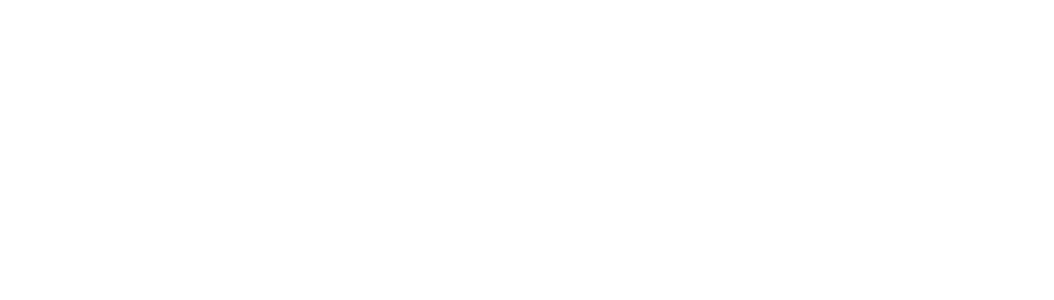
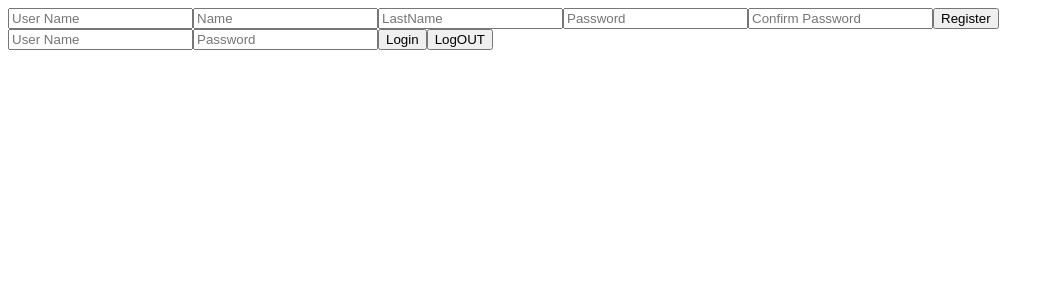
Before and after one commit to NurshatYusuf/bknmenu, a React (Create React App) app: page / in a window 1280 px wide. Shown: the top 300 px of the page, without its empty margins (0-1054 px from the left). Built offline with nearby package versions, Linux system fonts and the light colour scheme.

Commit message:
add registration

```diff
--- /dev/null
+++ b/db.json
@@ -0,0 +1,28 @@
+{
+  "users": [
+    {
+      "userName": "Nur",
+      "name": "Nurshat",
+      "lastName": "Yusuf",
+      "password": "123",
+      "isLogin": false,
+      "id": 1
+    },
+    {
+      "userName": "zuhkra",
+      "name": "zukhra",
+      "lastName": "shuhrat",
+      "password": "321",
+      "isLogin": false,
+      "id": 2
+    },
+    {
+      "userName": "Beka",
+      "name": "Bekturgan",
+      "lastName": "Abdykadyrov",
+      "password": "4321",
+      "isLogin": true,
+      "id": 3
+    }
+  ]
+}
--- a/src/App.js
+++ b/src/App.js
@@ -1,10 +1,14 @@
-import React from 'react';
+import React from "react";
+import UsersContextProvider from "./contexts/userContext";
+import RegistrationPage from "./pages/RegistrationPage";
+import LoginPage from "./pages/LoginPage";
 
 function App() {
   return (
-    <>
-
-    </>
+    <UsersContextProvider>
+      <RegistrationPage />
+      <LoginPage />
+    </UsersContextProvider>
   );
 }
 
--- /dev/null
+++ b/src/contexts/userContext.js
@@ -0,0 +1,120 @@
+import React, { useReducer, useContext } from "react";
+import axios from "axios";
+
+export const usersContext = React.createContext();
+export const useAuth = () => useContext(usersContext);
+const INIT_STATE = {
+  users: [],
+  oneUser: null,
+};
+function reducer(state = INIT_STATE, action) {
+  switch (action.type) {
+    case "GET_USERS":
+      return { ...state, users: action.payload };
+    case "GET_ONE_USER":
+      return { ...state, oneUser: action.payload };
+    default:
+      return state;
+  }
+}
+const UsersContextProvider = ({ children }) => {
+  const API = " http://localhost:8000/users";
+
+  const [state, dispatch] = useReducer(reducer, INIT_STATE);
+
+  async function getUsers() {
+    let res = await axios(API);
+    dispatch({
+      type: "GET_USERS",
+      payload: res.data,
+    });
+  }
+
+  async function addUser(newUser) {
+    await axios.post(API, newUser);
+    getUsers();
+    dispatch({
+      type: "GET_ONE_USER",
+      payload: newUser,
+    });
+  }
+  async function deleteUser(id) {
+    await axios.delete(`${API}/${id}`);
+    getUsers();
+  }
+  async function getOneUser(userName) {
+    let { data } = await axios.get(API);
+    let obj = data.find((item) => item.userName === userName);
+    console.log(obj);
+    dispatch({
+      type: "GET_ONE_USER",
+      payload: obj,
+    });
+  }
+
+  // start
+  async function loginUser2(userName, password) {
+    let { data } = await axios.get(API);
+    let obj = data.find((item) => item.userName === userName);
+    if (!obj) {
+      alert("No user");
+      return;
+    }
+    if (obj.password !== password) {
+      alert("No");
+      return;
+    }
+    obj.isLogin = true;
+    await axios.patch(`${API}/${obj.id}`, obj);
+  }
+  async function logOut(userName, password) {
+    let { data } = await axios.get(API);
+    let obj = data.find((item) => (item.isLogin = true));
+
+    obj.isLogin = false;
+    await axios.patch(`${API}/${obj.id}`, obj);
+    console.log(obj);
+  }
+
+  // end
+
+  async function updateUser(id, editedUser) {
+    await axios.patch(`${API}/${id}`, editedUser);
+    getUsers();
+  }
+  async function checkUniqueUserName(checkName) {
+    let users = [];
+    users.push(await axios.get(API));
+    console.log(users[0].data);
+    return users[0].data.some((item) => item.userName === checkName);
+  }
+  function checkUserPassword(userName, pass) {
+    getOneUser(userName);
+    let user = state.oneUser;
+
+    return user.password === pass;
+  }
+
+  return (
+    <usersContext.Provider
+      value={{
+        users: state.users,
+        oneUser: state.oneUser,
+
+        getOneUser,
+        getUsers,
+        addUser,
+        deleteUser,
+        updateUser,
+        checkUniqueUserName,
+        checkUserPassword,
+        loginUser2,
+        logOut,
+      }}
+    >
+      {children}
+    </usersContext.Provider>
+  );
+};
+
+export default UsersContextProvider;
--- /dev/null
+++ b/src/helpers/consts.js
@@ -0,0 +1,6 @@
+export const USERS = {
+  GET_USERS: "GET_USERS",
+  GET_USER_DETAILS: "GET_USER_DETAILS",
+};
+
+export const JSON_API_PRODUCTS = "http://localhost:8000/users";
--- /dev/null
+++ b/src/pages/LoginPage.jsx
@@ -0,0 +1,44 @@
+import React, { useState } from "react";
+
+import { useAuth } from "../contexts/userContext";
+
+const LoginPage = () => {
+  const { logOut, loginUser2 } = useAuth();
+
+  const [userName, setUserName] = useState("");
+  const [pass, setPass] = useState("");
+
+  async function loginUser() {
+    loginUser2(userName, pass);
+    setUserName("");
+    setPass("");
+  }
+
+  return (
+    <div>
+      <input
+        type="text"
+        value={userName}
+        onChange={(e) => setUserName(e.target.value)}
+        placeholder="User Name"
+      />
+
+      <input
+        type="password"
+        value={pass}
+        onChange={(e) => setPass(e.target.value)}
+        placeholder="Password"
+      />
+      <button onClick={() => loginUser()}>Login</button>
+
+      {/* {isLogin.isLogin === true ? ( */}
+      <button onClick={logOut}> LogOUT</button>
+      {/* ) : (
+        <></>
+      )}
+      {isLogin.isLogin == true ? <h5>You are logged in</h5> : <></>} */}
+    </div>
+  );
+};
+
+export default LoginPage;
--- a/src/pages/RegistrationPage.jsx
+++ b/src/pages/RegistrationPage.jsx
@@ -1,7 +1,91 @@
-import React from "react";
+import React, { useState } from "react";
+import { useEffect } from "react";
+import { useAuth } from "../contexts/userContext";
 
 const RegistrationPage = () => {
-  return <div>RegistrationPage</div>;
+  const { addUser, checkUniqueUserName } = useAuth();
+  const [userName, setUserName] = useState("");
+  const [name, setName] = useState("");
+  const [lastName, setLastName] = useState("");
+  const [password, setPassword] = useState("");
+  const [confirm, setConfirm] = useState("");
+  const [isLogin, setIsLogin] = useState(false);
+
+  async function handleValues() {
+    if (
+      !userName.trim() ||
+      !name.trim() ||
+      !lastName.trim() ||
+      !confirm.trim() ||
+      !password.trim()
+    ) {
+      alert("Some inputs are empty");
+      return;
+    }
+    if (password !== confirm) {
+      alert("Password do not match");
+      return;
+    }
+    let newUser = {
+      userName,
+      name,
+      lastName,
+      password,
+      isLogin,
+    };
+    //func
+
+    if (await checkUniqueUserName(newUser.userName)) {
+      alert("UserName already exists");
+      return;
+    } else {
+      addUser(newUser);
+      setName("");
+      setLastName("");
+      setPassword("");
+      setConfirm("");
+      setUserName("");
+
+      alert("successfull registration");
+    }
+  }
+
+  return (
+    <div>
+      <input
+        type="text"
+        value={userName}
+        onChange={(e) => setUserName(e.target.value)}
+        placeholder="User Name"
+      />
+      <input
+        type="text"
+        value={name}
+        onChange={(e) => setName(e.target.value)}
+        placeholder="Name"
+      />
+      <input
+        type="text"
+        value={lastName}
+        onChange={(e) => setLastName(e.target.value)}
+        placeholder="LastName"
+      />
+      <input
+        type="text"
+        value={password}
+        onChange={(e) => setPassword(e.target.value)}
+        placeholder="Password"
+      />
+      <input
+        type="text"
+        value={confirm}
+        onChange={(e) => setConfirm(e.target.value)}
+        placeholder="Confirm Password"
+      />
+
+      <button onClick={() => handleValues()}>Register</button>
+    </div>
+  );
 };
 
 export default RegistrationPage;
```
Also changed, not shown: src/components/header.jsx (deleted, +0 -7 lines), src/pages/LoginPage copy.jsx (added, +70 -0 lines).
